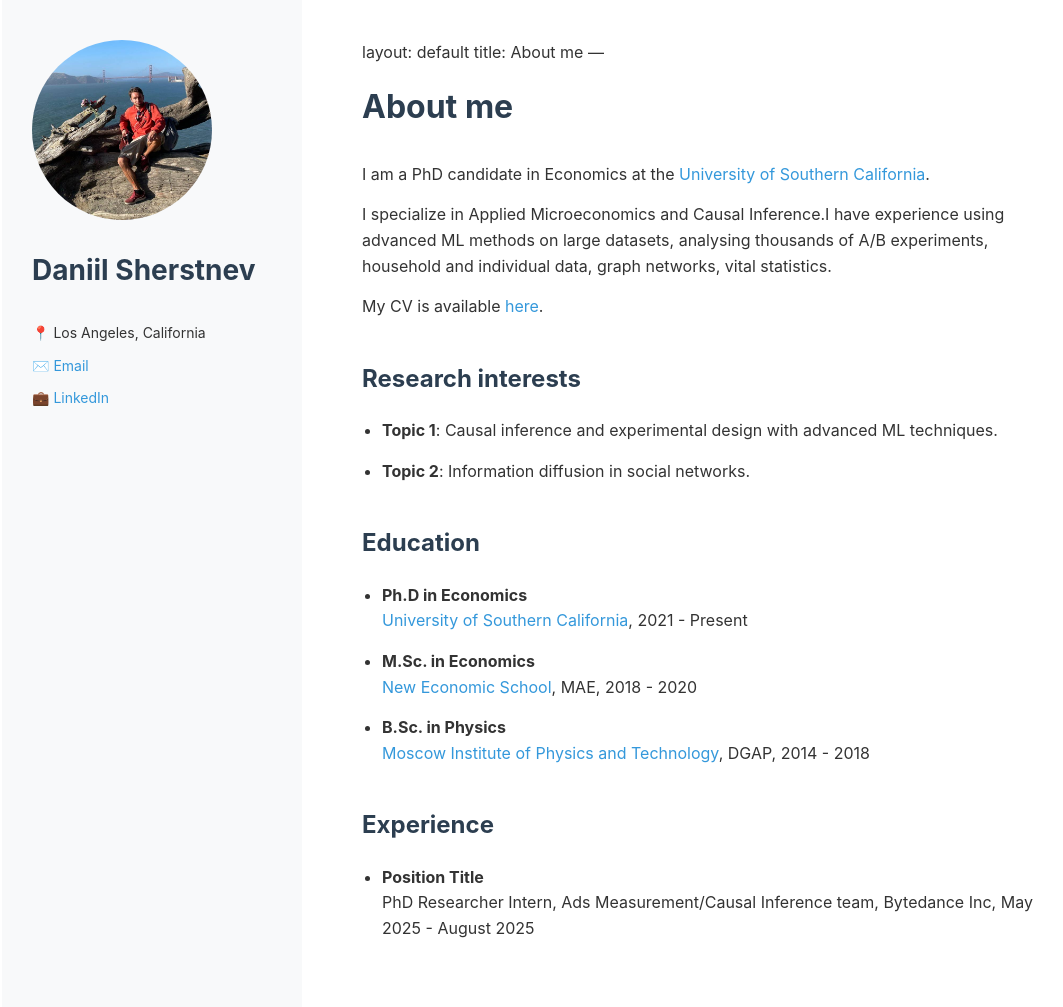
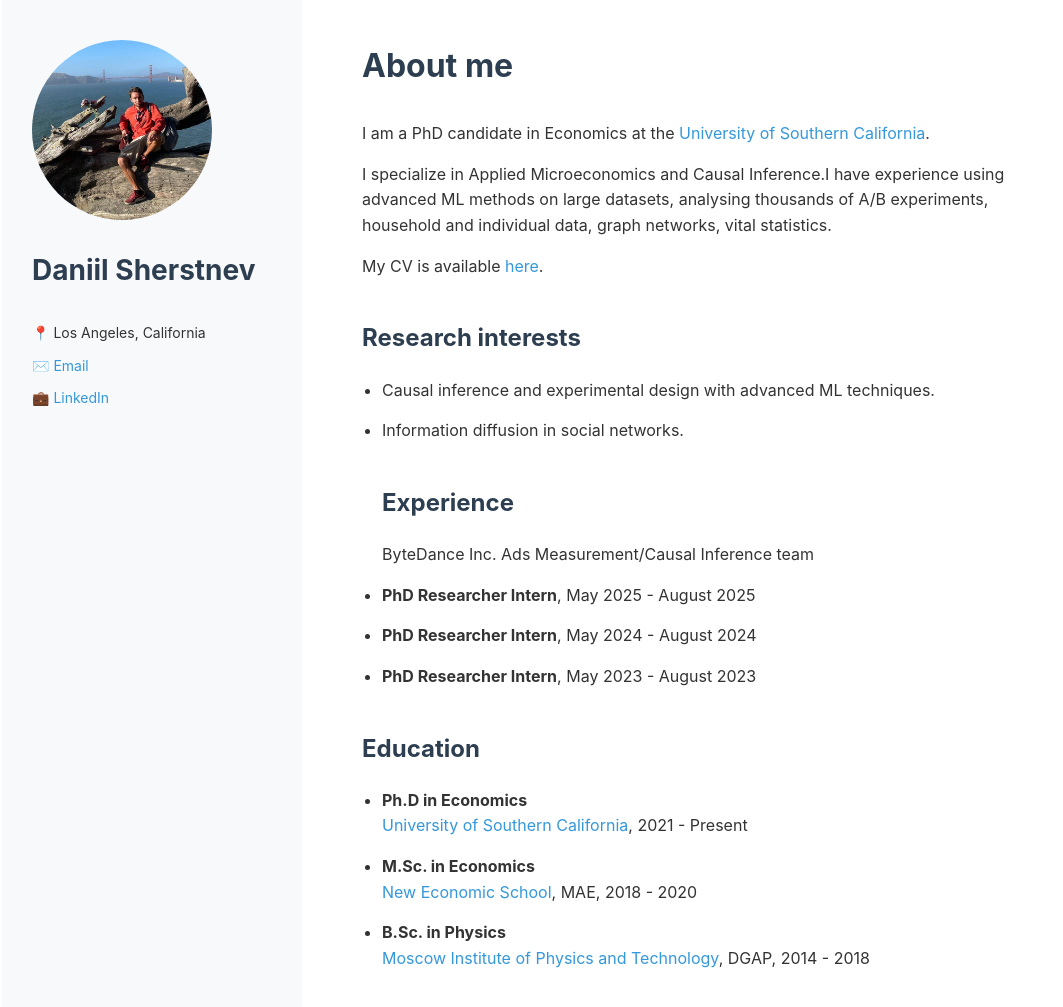
Before and after one commit to dansherstnev/daniil_sherstnev.github.io, a Jekyll site: the page built from index.md, in a window 1280 px wide and 1031 px high. Shown: the top 1007 px of the window, without its empty margins (38-1101 px from the left). Built offline with Jekyll 4.4.1, drawn with Linux system fonts in a browser that asks for light colours; our own code applies the rules of GitHub Pages for plain Markdown files.

Commit message:
Update index.md

```diff
--- a/index.md
+++ b/index.md
@@ -1,6 +1,3 @@
-layout: default
-title: About me
----
 
 # About me
 
@@ -12,8 +9,14 @@ My CV is available [here](assets/pdfs/cv.pdf).
 
 ## Research interests
 
-- **Topic 1**: Causal inference and experimental design with advanced ML techniques.
-- **Topic 2**: Information diffusion in social networks.
+- Causal inference and experimental design with advanced ML techniques.
+- Information diffusion in social networks.
+
+  ## Experience
+ByteDance Inc. Ads Measurement/Causal Inference team
+- **PhD Researcher Intern**, May 2025 - August 2025
+- **PhD Researcher Intern**, May 2024 - August 2024
+- **PhD Researcher Intern**, May 2023 - August 2023
 
 ## Education
 
@@ -25,8 +28,3 @@ My CV is available [here](assets/pdfs/cv.pdf).
 
 - **B.Sc. in Physics**
   [Moscow Institute of Physics and Technology](https://mipt.ru/), DGAP, 2014 - 2018
-
-## Experience
-
-- **Position Title**
-  PhD Researcher Intern, Ads Measurement/Causal Inference team, Bytedance Inc, May 2025 - August 2025
```
